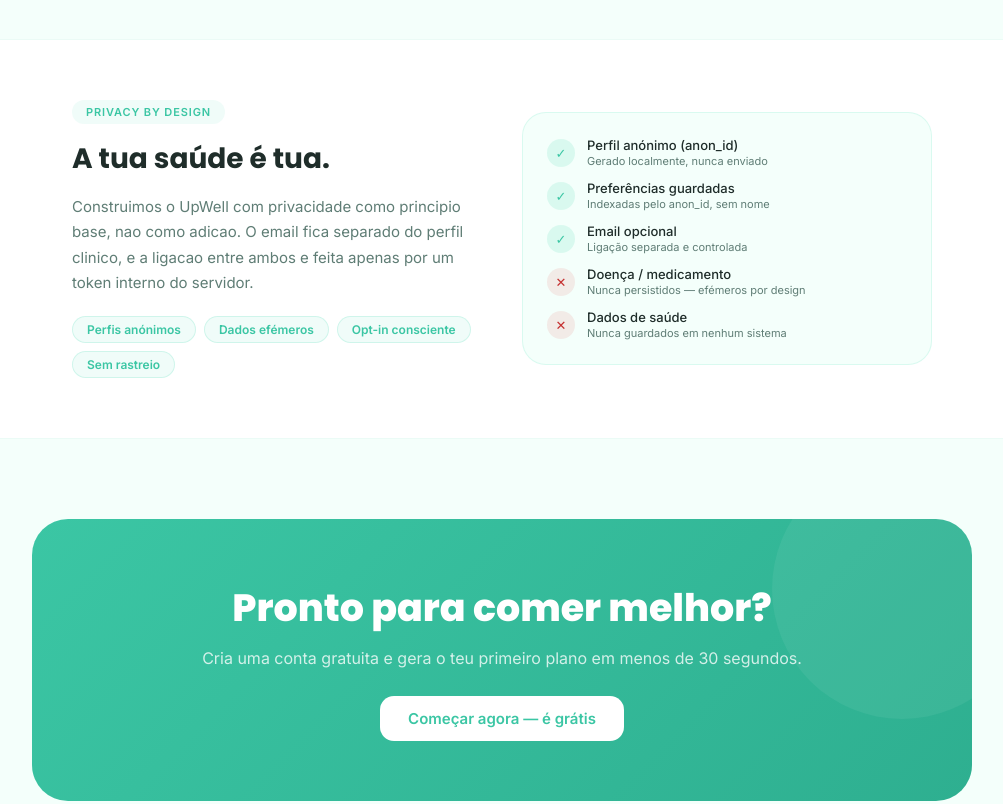
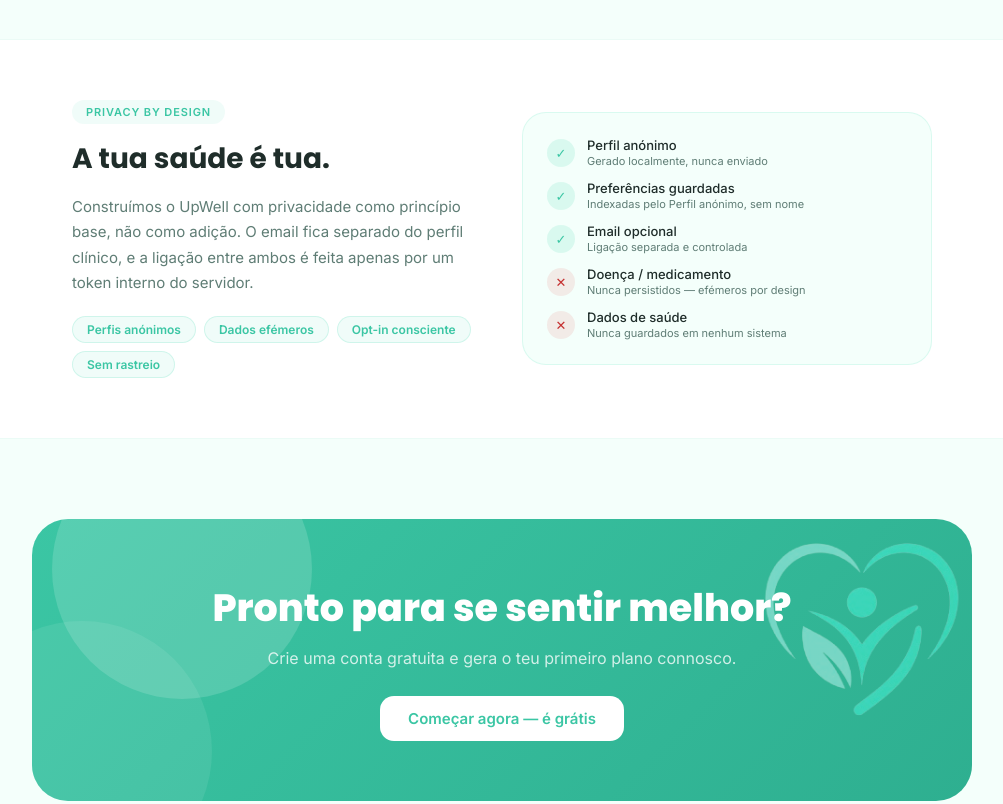
Before and after one commit to MariaLuis06/UpWell, a website: page public/Index.html in a window 1280 px wide. Shown: the part 1400-2204 px from the top of the page, without its empty margins (138-1141 px from the left). Drawn offline with Linux system fonts and the light colour scheme.

Commit message:
Revisão de texto

```diff
--- a/public/Index.html
+++ b/public/Index.html
@@ -304,11 +304,12 @@
     /* CTA */
     .cta-section { position: relative; z-index: 1; max-width: 1020px; margin: 80px auto; padding: 0 40px; }
     .cta-box { background: linear-gradient(135deg, var(--primary-dark) 0%, #2eaf90 100%); border-radius: var(--radius-xl); padding: 60px; text-align: center; position: relative; overflow: hidden; }
-    .cta-box::before { content: ''; position: absolute; top: -60px; right: -60px; width: 260px; height: 260px; background: rgba(255,255,255,0.06); border-radius: 50%; }
+    .cta-box::before { content: ''; position: absolute; top: -20px; right: -20px; width: 260px; height: 260px; border-radius: 50%; background-image: url('logo.png'); background-size: contain; background-repeat: no-repeat; background-position: center; opacity: 0.45; filter: brightness(1.4); }
+    .cta-box::after { content: ''; position: absolute; bottom: -80px; left: -80px; width: 260px; height: 260px; background: rgba(255,255,255,0.08); border-radius: 50%; }
     .cta-box h2 { font-size: clamp(24px, 4vw, 38px); font-weight: 800; color: white; margin-bottom: 12px; position: relative; z-index: 1; }
     .cta-box p { font-size: 16px; color: rgba(255,255,255,0.78); margin-bottom: 28px; position: relative; z-index: 1; }
+    .cta-circle { position: absolute; top: -80px; left: 20px; width: 260px; height: 260px; background: rgba(255,255,255,0.15); border-radius: 50%; pointer-events: none; }
 
-    /* FOOTER */
     footer { background: var(--text-primary); color: white; padding: 52px 40px 32px; }
     .footer-inner { max-width: 1100px; margin: 0 auto; }
     .footer-brand { display: flex; align-items: center; gap: 12px; margin-bottom: 6px; }
@@ -362,7 +363,7 @@
 <section class="hero">
   <div class="hero-left">
     <div class="hero-tag">✦ Bem-estar personalizado</div>
-    <h1>A tua alimentação<br>adaptada à tua<br><span class="hl">medicação</span></h1>
+    <h1>Feito para o<br>teu corpo.<br><span class="hl">Feito para a tua vida.</span></h1>
     <p>Indica a tua condição e medicamento — geramos um plano alimentar semanal que contrabalança os efeitos secundários e melhora o teu dia a dia.</p>
     <div class="hero-actions">
       <a href="register.html" class="btn btn-primary">Criar conta grátis</a>
@@ -430,7 +431,7 @@
     <div class="privacy-left">
       <div class="section-tag" style="margin-bottom:14px">Privacy by design</div>
       <h2>A tua saúde é tua.</h2>
-      <p>Construimos o UpWell com privacidade como principio base, nao como adicao. O email fica separado do perfil clinico, e a ligacao entre ambos e feita apenas por um token interno do servidor.</p>
+      <p>Construímos o UpWell com privacidade como princípio base, não como adição. O email fica separado do perfil clínico, e a ligação entre ambos é feita apenas por um token interno do servidor.</p>
       <div class="privacy-chips">
         <span class="chip">Perfis anónimos</span>
         <span class="chip">Dados efémeros</span>
@@ -441,11 +442,11 @@
     <div class="privacy-card">
       <div class="privacy-row">
         <div class="prv-icon prv-ok">✓</div>
-        <div><div class="prv-label">Perfil anónimo (anon_id)</div><div class="prv-sub">Gerado localmente, nunca enviado</div></div>
+        <div><div class="prv-label">Perfil anónimo</div><div class="prv-sub">Gerado localmente, nunca enviado</div></div>
       </div>
       <div class="privacy-row">
         <div class="prv-icon prv-ok">✓</div>
-        <div><div class="prv-label">Preferências guardadas</div><div class="prv-sub">Indexadas pelo anon_id, sem nome</div></div>
+        <div><div class="prv-label">Preferências guardadas</div><div class="prv-sub">Indexadas pelo Perfil anónimo, sem nome</div></div>
       </div>
       <div class="privacy-row">
         <div class="prv-icon prv-ok">✓</div>
@@ -466,8 +467,9 @@
 <!-- CTA -->
 <div class="cta-section">
   <div class="cta-box">
-    <h2>Pronto para comer melhor?</h2>
-    <p>Cria uma conta gratuita e gera o teu primeiro plano em menos de 30 segundos.</p>
+    <div class="cta-circle"></div>
+    <h2>Pronto para se sentir melhor?</h2>
+    <p>Crie uma conta gratuita e gera o teu primeiro plano connosco.</p>
     <a href="register.html" class="btn btn-white">Começar agora — é grátis</a>
   </div>
 </div>
```
Also changed, not shown: public/register.html (+1 -1 lines), 4 other files.
